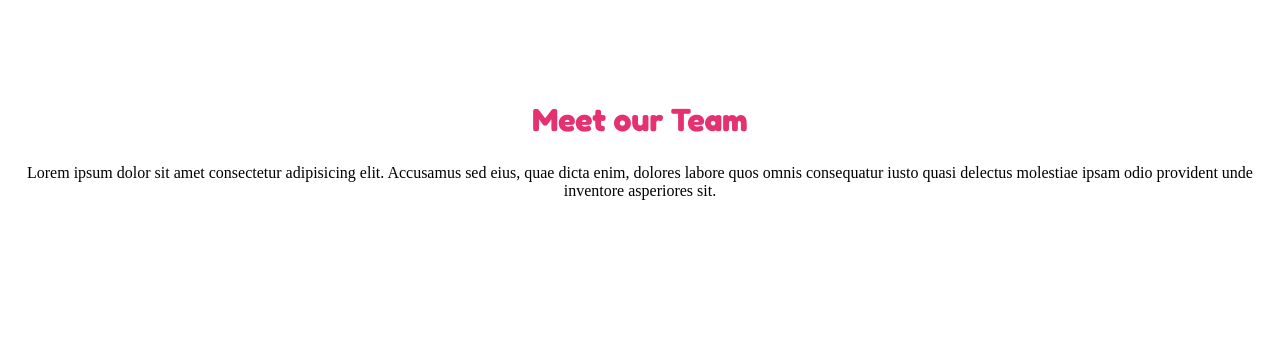
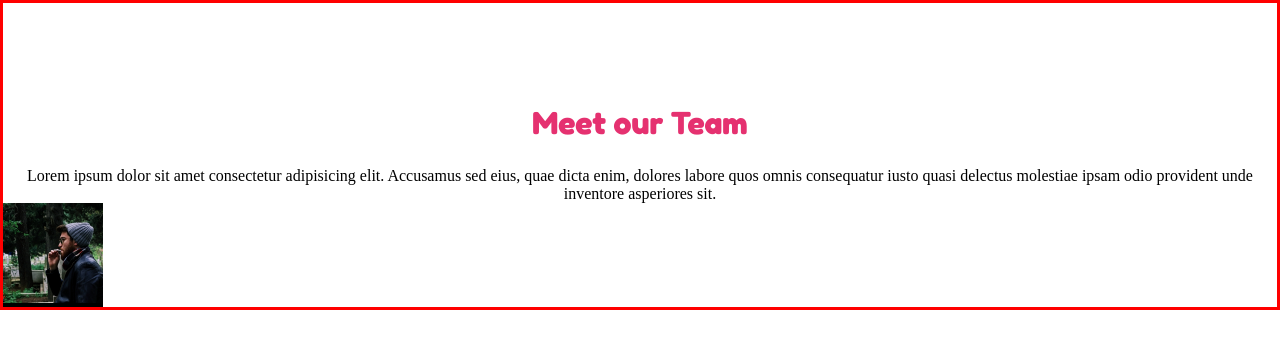
Before and after one commit to GabrieleLombard01/html-css-flex-cards, a plain HTML site: page index.html in a window 1280 px wide. Drawn offline with Linux system fonts and the light colour scheme.

Commit message:
column added

```diff
--- a/css/style.css
+++ b/css/style.css
@@ -22,7 +22,24 @@ p{
     text-align: center;
 }
 /*Utilties*/
-
+.conteiner{
+    max-width: 100%;
+    margin: 0 auto;
+    border: solid red;
+}
+.clearfix{
+    content: "";
+    display: table;
+    clear: both;
+}
+.img_size{
+    height: 100px;
+}
+.card{
+    background-color: black;
+}
 /*Header*/
 
-/*Section*/
+/*Section1*/
+
+/*Section2*/
--- a/index.html
+++ b/index.html
@@ -10,7 +10,7 @@
     <meta name="description" content="Boolean exercise">
     <meta name="description" content="Classe 100">
     <link href="https://fonts.googleapis.com/css?family=Fredoka:300,regular,500,600,700" rel="stylesheet" />
-    <link rel="stylesheet" href="CSS/style.css">
+    <link rel="stylesheet" href="css/style.css">
     <title>Meet our team</title>
 </head>
 <body>
@@ -25,6 +25,21 @@
                quae dicta enim, dolores labore quos omnis consequatur iusto quasi delectus molestiae
                ipsam odio provident unde inventore asperiores sit.</p>
         </section>
+    <!--Cards-->
+        <section>
+
+            <div class="clearfix">
+                <div class="column">
+                    <div class="card">
+                        <img class="img_size" src="img/male1.png" alt="">
+
+                    </div>
+
+                </div>
+
+            </div>
+
+        </section>
     </div>
 
 </body>
```
